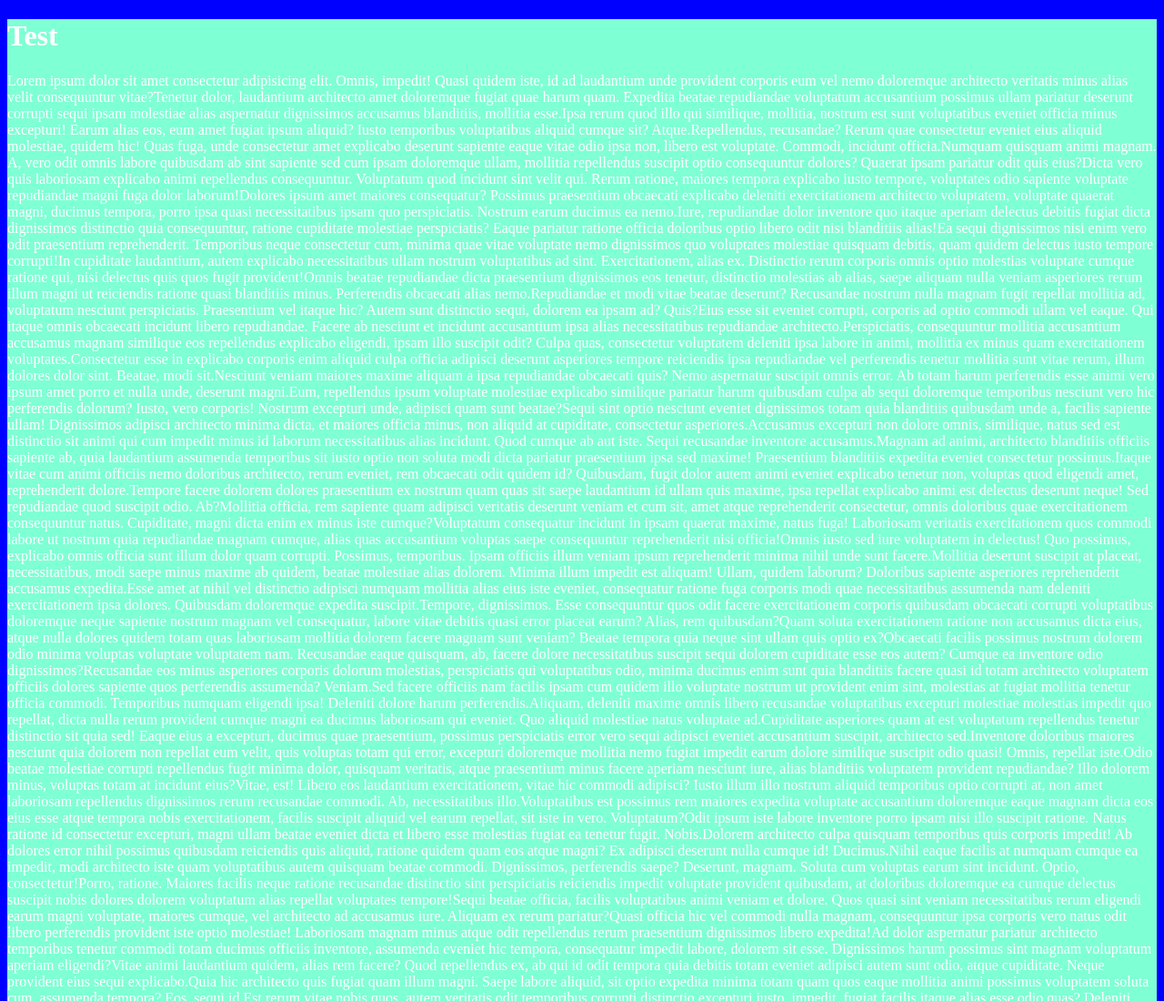
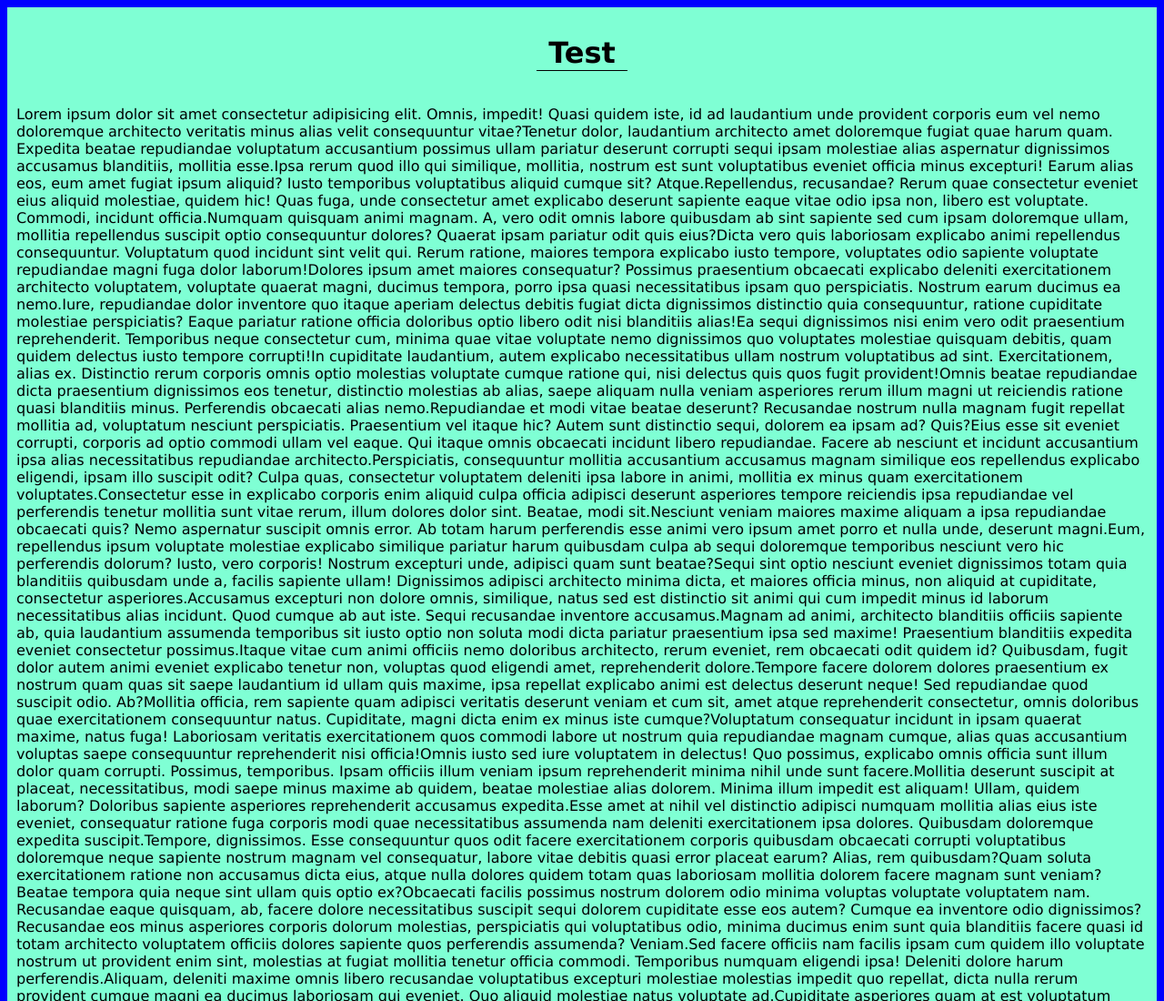
Before and after one commit to lovew012/Test-Git, a plain HTML site: page index.html in a window 1280 px wide. Shown: the top 1100 px of the page at 91% size. Drawn offline with Linux system fonts and the light colour scheme.

Commit message:
css change

```diff
--- a/style.css
+++ b/style.css
@@ -2,7 +2,20 @@
 
 html {
     background-color: blue;
-    color: white;
-}body {
+    font-family: 'Lucida Sans', 'Lucida Sans Regular', 'Lucida Grande', 'Lucida Sans Unicode', Geneva, Verdana, sans-serif;
+}
+
+body {
     background-color: aquamarine;
+    color: black;
+    padding: 10px;
+    display: flex;
+    flex-direction: column;
+    align-items: center;
 }
+
+h1 {
+    border-bottom: 1px solid black;
+    width: 100px;
+    text-align: center;
+}
```
